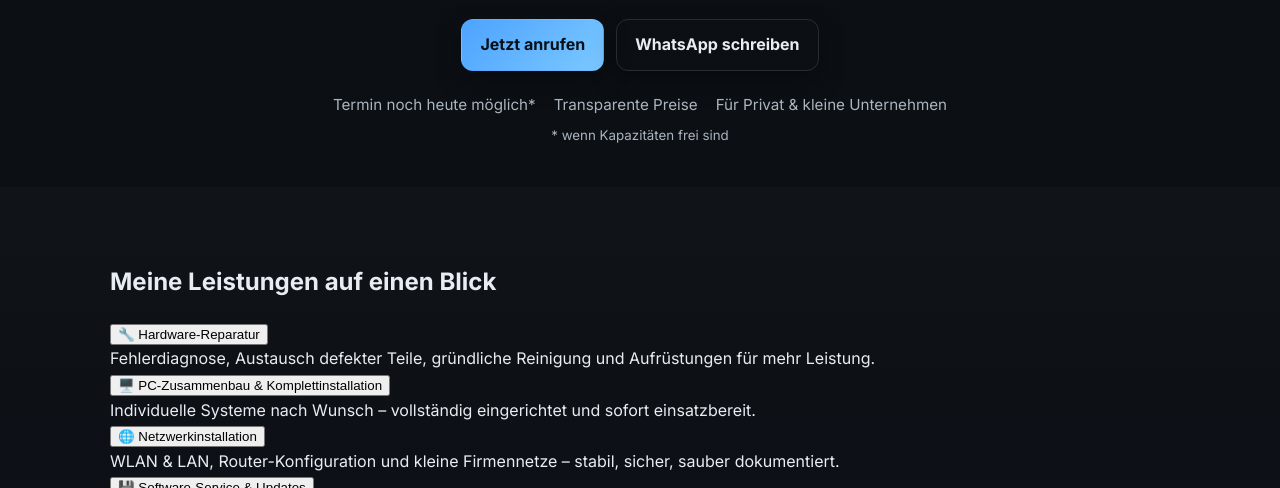
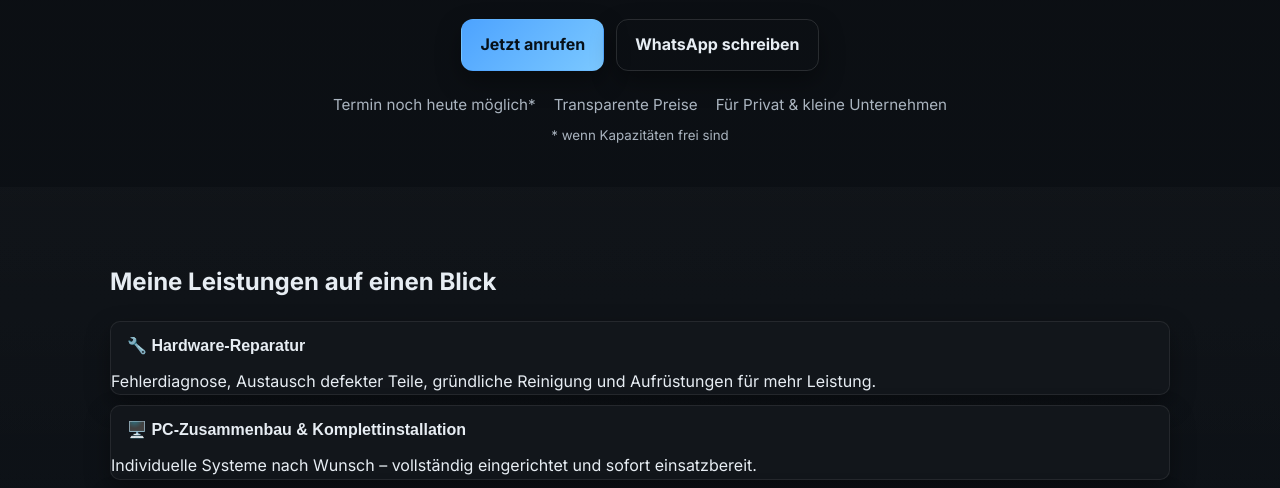
Before and after one commit to GR-IT-Systems/GR-IT-Systems, a plain HTML site: page index.html in a window 1280 px wide. Shown: the part 282-770 px from the top of the page. Drawn offline with Linux system fonts and the light colour scheme.

Commit message:
Update style.css

```diff
--- a/style.css
+++ b/style.css
@@ -106,3 +106,50 @@ body{
   .nav a{margin-left:10px}
   .header-row{padding:10px 0}
 }
+/* Accordion-Stil */
+.accordion {
+  display: flex;
+  flex-direction: column;
+  gap: 10px;
+}
+
+.accordion-item {
+  background: var(--card);
+  border: 1px solid rgba(255,255,255,.08);
+  border-radius: 10px;
+  overflow: hidden;
+  box-shadow: var(--shadow);
+}
+
+.accordion-header {
+  background: transparent;
+  color: var(--text);
+  font-weight: 700;
+  font-size: 1rem;
+  text-align: left;
+  width: 100%;
+  padding: 14px 16px;
+  border: none;
+  cursor: pointer;
+  display: flex;
+  justify-content: space-between;
+  align-items: center;
+}
+
+.accordion-header:hover {
+  background: rgba(255,255,255,.05);
+}
+
+.accordion-content {
+ .accordion-content {
+  max-height: 0;
+  overflow: hidden;
+  padding: 0 16px;
+  color: var(--muted);
+  transition: max-height 0.5s ease, padding 0.5s ease;
+}
+
+.accordion-item.active .accordion-content {
+  max-height: 300px; /* anpassen, wenn dein Text länger ist */
+  padding: 0 16px 14px;
+}
```
